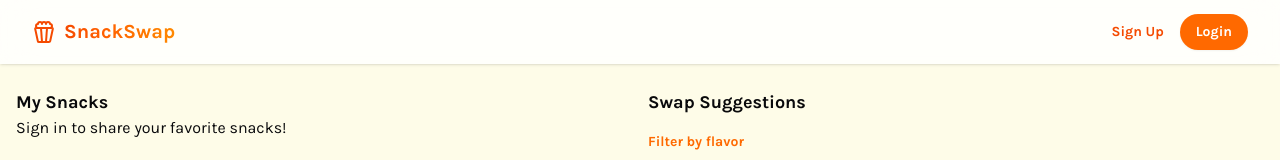
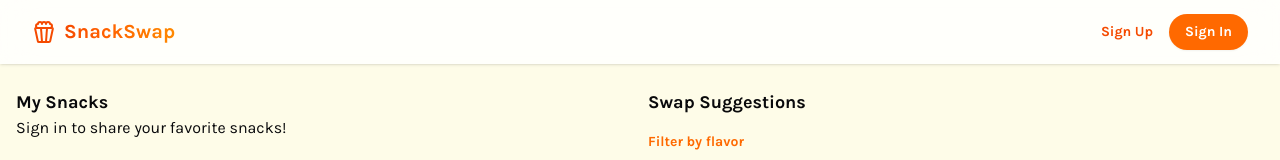
Before and after one commit to 919e68/bytesize, a Next.js app in the folder ui/: page / in a window 1280 px wide. Shown: the top 160 px of the page. Built offline with nearby package versions, Linux system fonts and the light colour scheme; no server answers.

Commit message:
ui: relabel login

```diff
--- a/ui/src/components/shared/Header/index.tsx
+++ b/ui/src/components/shared/Header/index.tsx
@@ -83,7 +83,7 @@ export const Header = () => {
                 Sign Up
               </button>
               <Button className="cursor-pointer rounded-full text-sm font-bold text-white" onClick={handleLogin}>
-                Login
+                Sign In
               </Button>
             </div>
           )}
@@ -95,7 +95,7 @@ export const Header = () => {
         description={action === 'signup' ? 'Join us and get started in seconds.' : 'Back for more? Let’s do this.'}
         onClose={() => setAction(undefined)}
         open={Boolean(action)}
-        title={action === 'signup' ? 'Sign Up' : 'Login'}
+        title={action === 'signup' ? 'Sign Up' : 'Sign In'}
       >
         <div className="max-h-[calc(100vh-180px)] flex-1 overflow-y-auto px-2">
           {action === 'signup' && <RegistrationForm onSuccess={() => setAction(undefined)} />}
```
